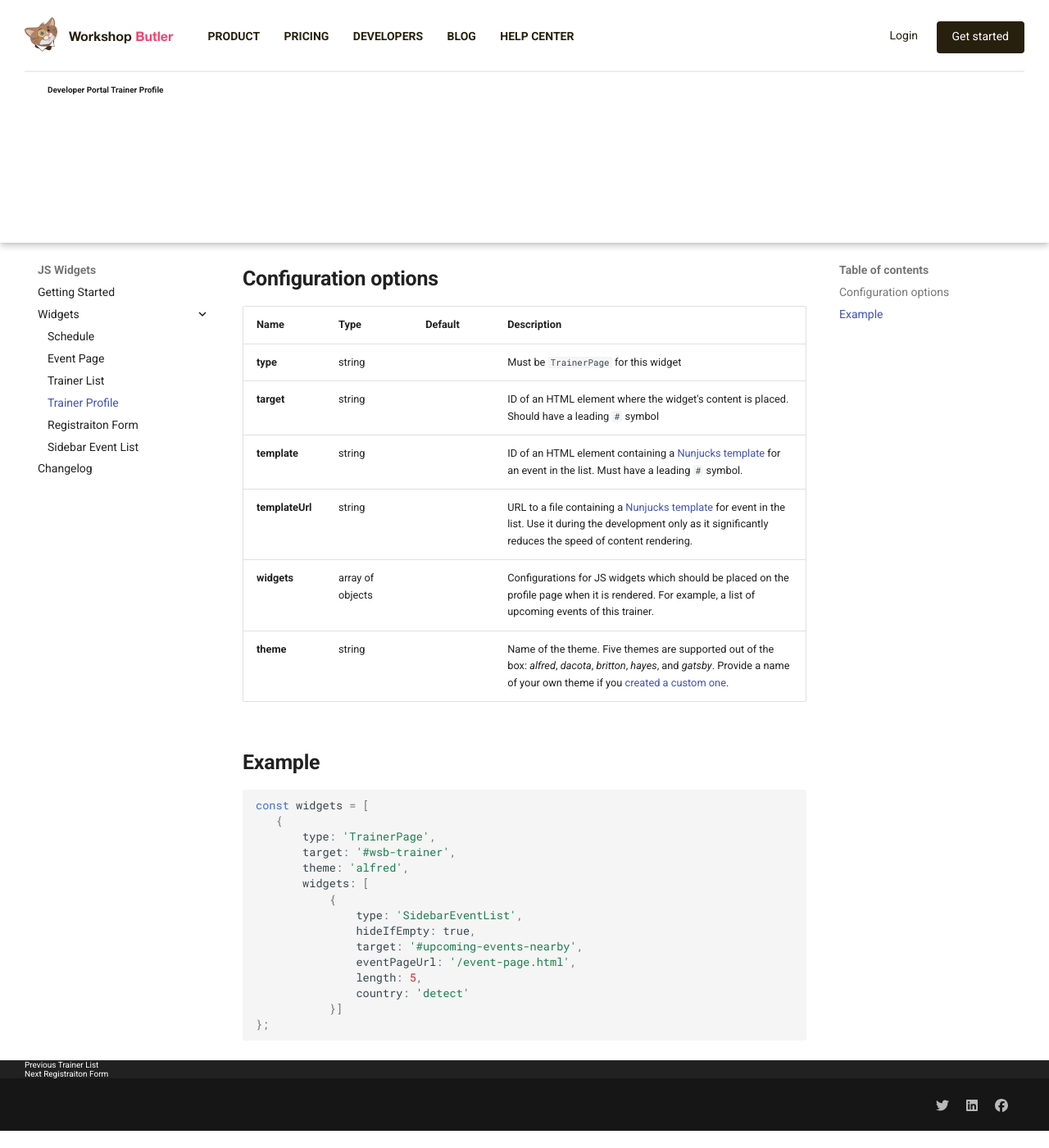
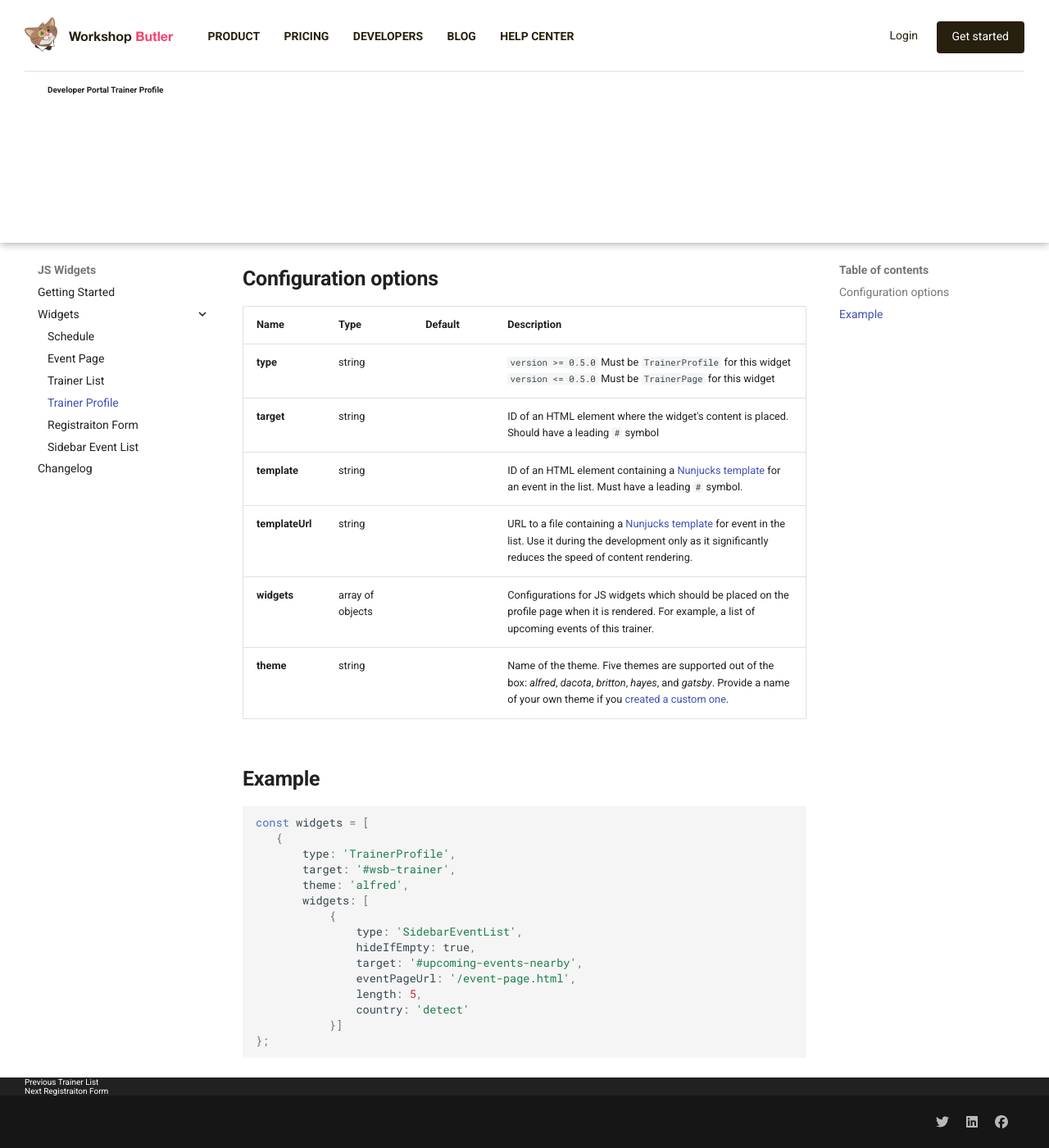
Before and after one commit to workshopbutler/developer-portal, an MkDocs documentation site: the page built from docs/widgets/widgets/trainer-profile.md, in a window 1280 px wide and 1400 px high, scrolled down 516 px. Shown: the whole window at 82% size. Built offline with MkDocs 1.6.1 and Material for MkDocs 9.7.7, drawn with Linux system fonts in a browser that asks for light colours; old or Windows-style settings are respelled for this version of MkDocs; before the commit the page ends 1895 px from its top, so only the background shows below that.

Commit message:
Updates JS Widget docs with renamed TrainerProfile and Schedule widgets

```diff
--- a/docs/widgets/widgets/trainer-profile.md
+++ b/docs/widgets/widgets/trainer-profile.md
@@ -6,7 +6,7 @@ This widget renders the profile of a trainer.
 
 | Name | Type | Default | Description |
 |------|------|---------|-------------|
-| **type** | string | | Must be `TrainerPage` for this widget |
+| **type** | string | | `version >= 0.5.0` Must be `TrainerProfile` for this widget<br>`version <= 0.5.0` Must be `TrainerPage` for this widget |
 | **target** | string | | ID of an HTML element where the widget's content is placed. Should have a leading `#` symbol |
 | **template** | string || ID of an HTML element containing a [Nunjucks template](https://mozilla.github.io/nunjucks/) for an event in the list. Must have a leading `#` symbol. |
 | **templateUrl** | string || URL to a file containing a [Nunjucks template](https://mozilla.github.io/nunjucks/) for event in the list. Use it during the development only as it significantly reduces the speed of content rendering. |
@@ -19,7 +19,7 @@ This widget renders the profile of a trainer.
 
 const widgets = [
    {
-       type: 'TrainerPage',
+       type: 'TrainerProfile',
        target: '#wsb-trainer',
        theme: 'alfred',
        widgets: [
```
Also changed, not shown: docs/widgets/index.md (+1 -1 lines), docs/widgets/widgets/schedule.md (+2 -2 lines).
